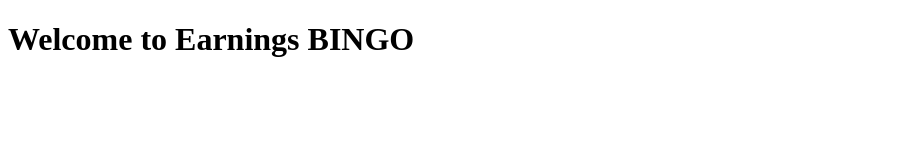
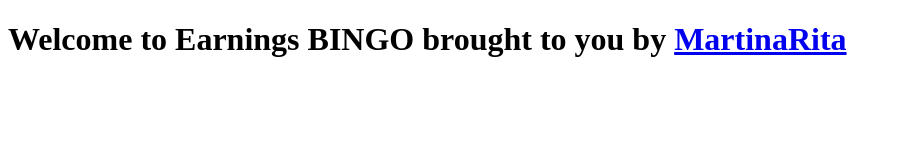
Before and after one commit to Tendies-Crew/EarningsBingo, a plain HTML site: page index.html in a window 1280 px wide. Shown: the whole page, without its empty margins (0-902 px from the left). Drawn offline with Linux system fonts and the light colour scheme.

Commit message:
Initial Commit

```diff
--- a/index.html
+++ b/index.html
@@ -7,6 +7,6 @@
     <title>Earnings BINGO</title>
 </head>
 <body>
-    <h1>Welcome to Earnings BINGO</h1>
+    <h1>Welcome to Earnings BINGO brought to you by <a href="https://www.twitch.tv/martinirita" target="_blank">MartinaRita</a></h1>
 </body>
 </html>
```
